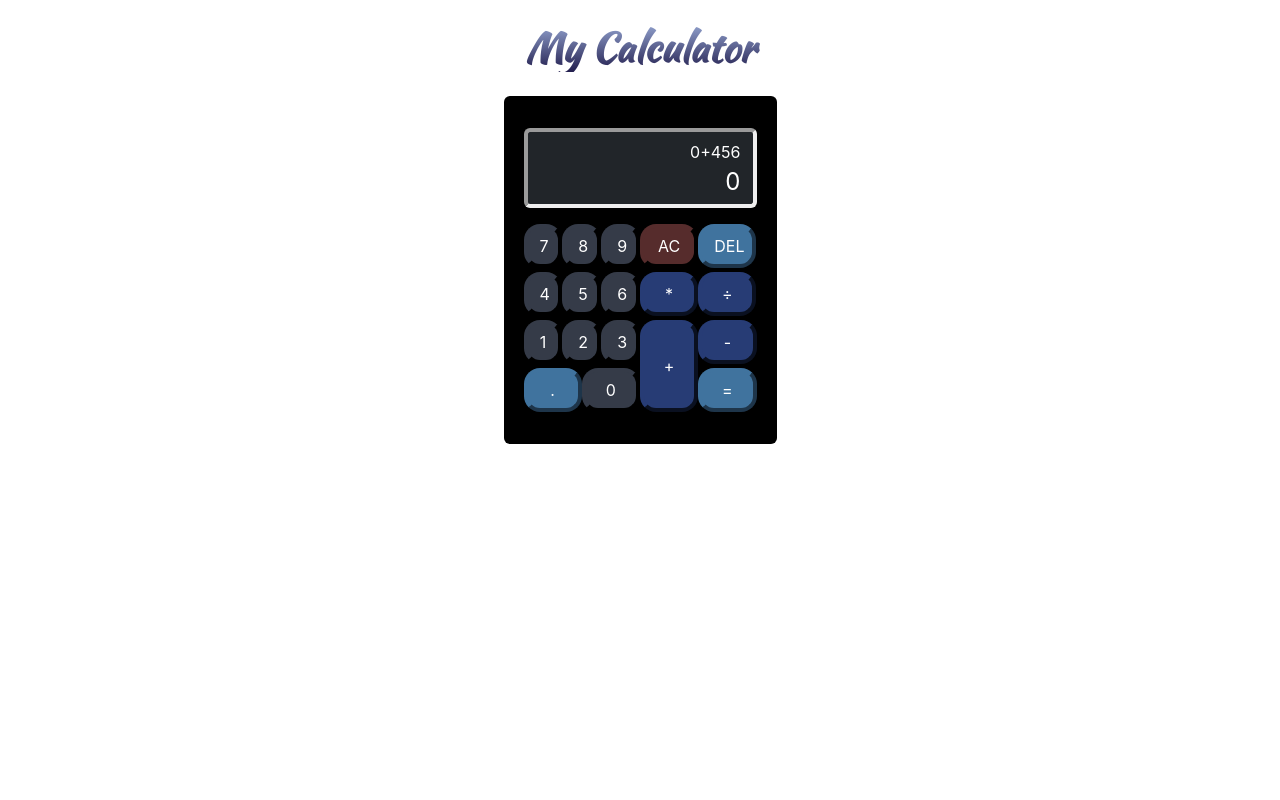
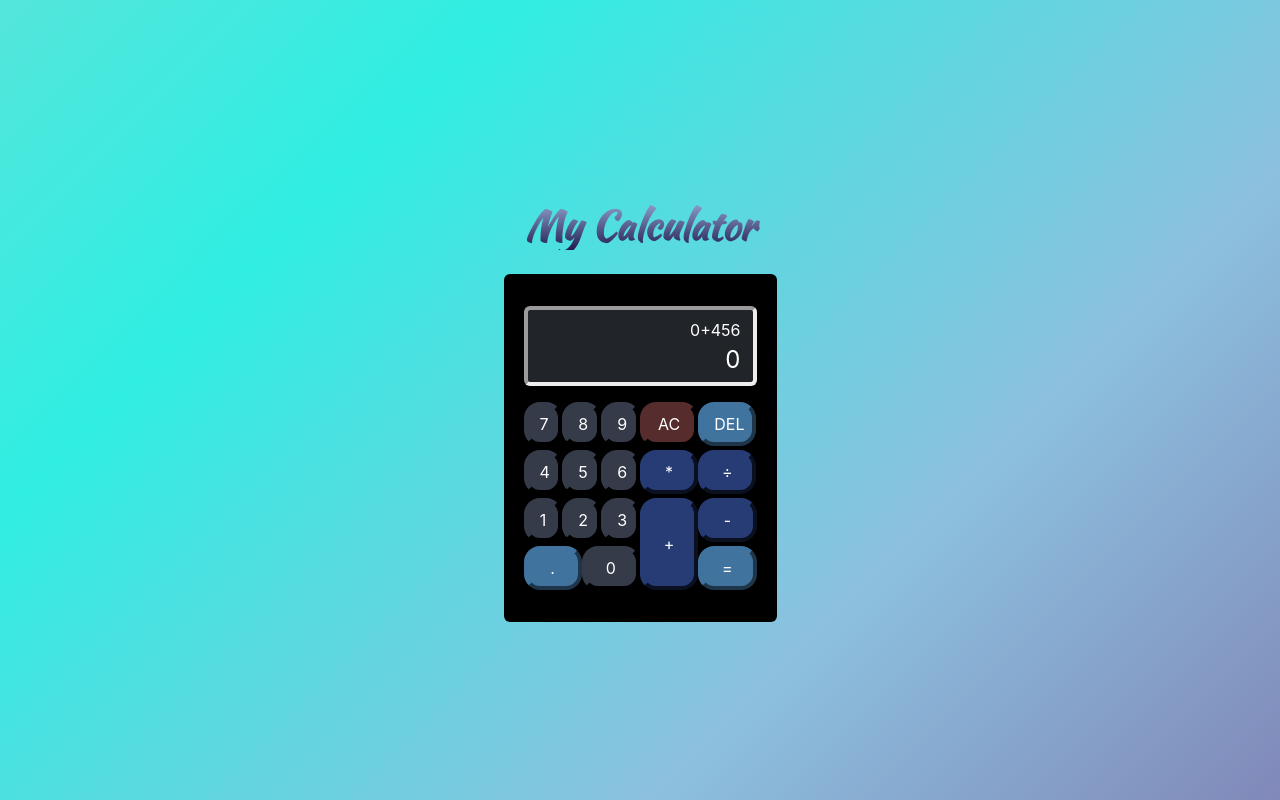
Before and after one commit to leehua012/frontend-react-calculator, a React (Create React App) app: page / in a window 1280 px wide. Built offline with nearby package versions, Linux system fonts and the light colour scheme.

Commit message:
finish design

```diff
--- a/public/index.html
+++ b/public/index.html
@@ -30,16 +30,8 @@
   </head>
   <body>
     <noscript>You need to enable JavaScript to run this app.</noscript>
-    <div id="root"></div>
-    <!--
-      This HTML file is a template.
-      If you open it directly in the browser, you will see an empty page.
-
-      You can add webfonts, meta tags, or analytics to this file.
-      The build step will place the bundled scripts into the <body> tag.
-
-      To begin the development, run `npm start` or `yarn start`.
-      To create a production bundle, use `npm run build` or `yarn build`.
-    -->
+    <div class="wave">
+      <div id="root"></div>
+    </div>
   </body>
 </html>
--- a/src/index.css
+++ b/src/index.css
@@ -1,10 +1,37 @@
 body {
-  margin: 0;
+  margin: auto;
   font-family: -apple-system, BlinkMacSystemFont, 'Segoe UI', 'Roboto', 'Oxygen',
     'Ubuntu', 'Cantarell', 'Fira Sans', 'Droid Sans', 'Helvetica Neue',
     sans-serif;
   -webkit-font-smoothing: antialiased;
   -moz-osx-font-smoothing: grayscale;
+  overflow: auto;
+  background: linear-gradient( 315deg,
+   rgba(101, 0, 94, 1) 3%,
+   rgba(140, 192, 222, 1) 38%,
+   rgba(48, 238, 226, 1) 53%,
+   rgba(244, 191, 191,1) 98%) no-repeat;
+  animation: gradientAnimation 15s ease-in-out infinite;
+  background-size: 300% 300%;
+}
+@keyframes gradientAnimation {
+  0% {
+    background-position: 0% 0%;
+  }
+  50% {
+    background-position: 80% 50%;
+  }
+  100% {
+    background-position: 0% 50%;
+  }
+}
+#root {
+  display: flex;
+  flex-direction: column;
+  align-items: center;
+  justify-content: center;
+  height: 100vh;
+  margin: 0 auto;
 }
 
 code {
```
